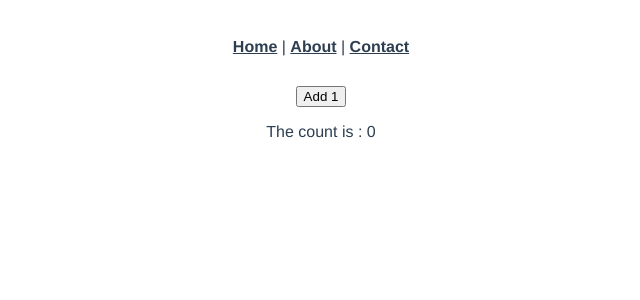
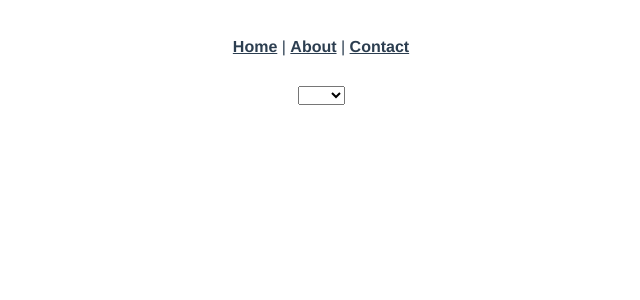
Before and after one commit to manyyeon/study_vue, a Vue app: page /dataBindingExample in a window 1280 px wide. Shown: the top 300 px of the page, without its empty margins (319-959 px from the left). Built offline with nearby package versions, Linux system fonts and the light colour scheme.

Commit message:
이벤트 처리 - change 이벤트

```diff
--- a/src/views/DataBindingExample.vue
+++ b/src/views/DataBindingExample.vue
@@ -1,7 +1,10 @@
 <template>
     <div>
-        <button type="button" @click="one(), two()">Add 1</button>
-        <p>The count is : {{counter}}</p>
+        <select v-model="city" @change="changeSelect">
+            <option value="서울">서울</option>
+            <option value="부산">부산</option>
+            <option value="제주">제주</option>
+        </select>
     </div>
 </template>
 
@@ -10,7 +13,7 @@ export default {
     components: {},
     data() {
         return {
-            counter: 0
+            city: ""
         }
     },
     setup() {},
@@ -18,11 +21,8 @@ export default {
     mounted() {},
     unmounted() {},
     methods: {
-        one() {
-            alert("One");
-        },
-        two() {
-            alert("Two");
+        changeSelect() {
+            alert(this.city)
         }
     }
 }
```
